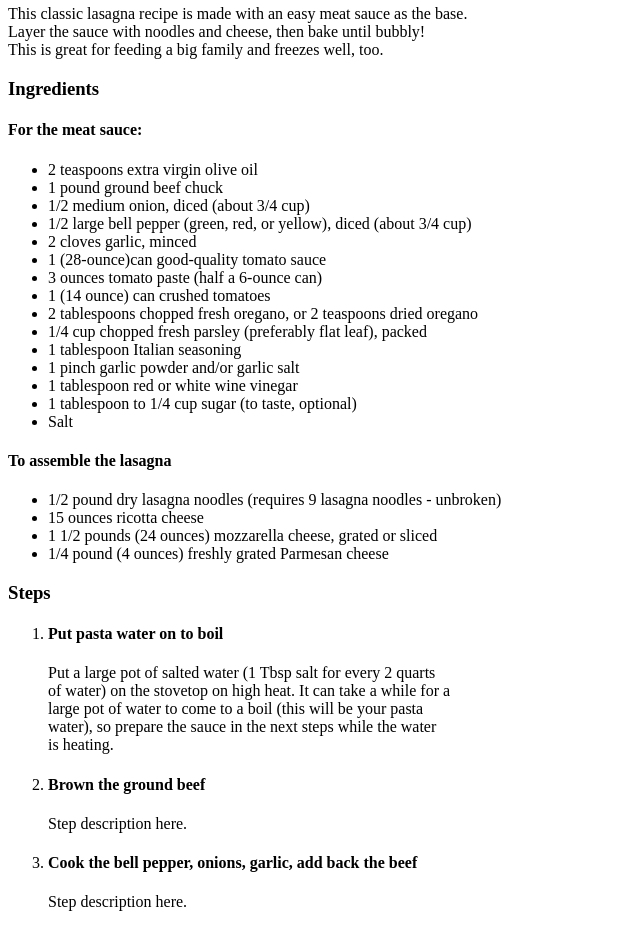
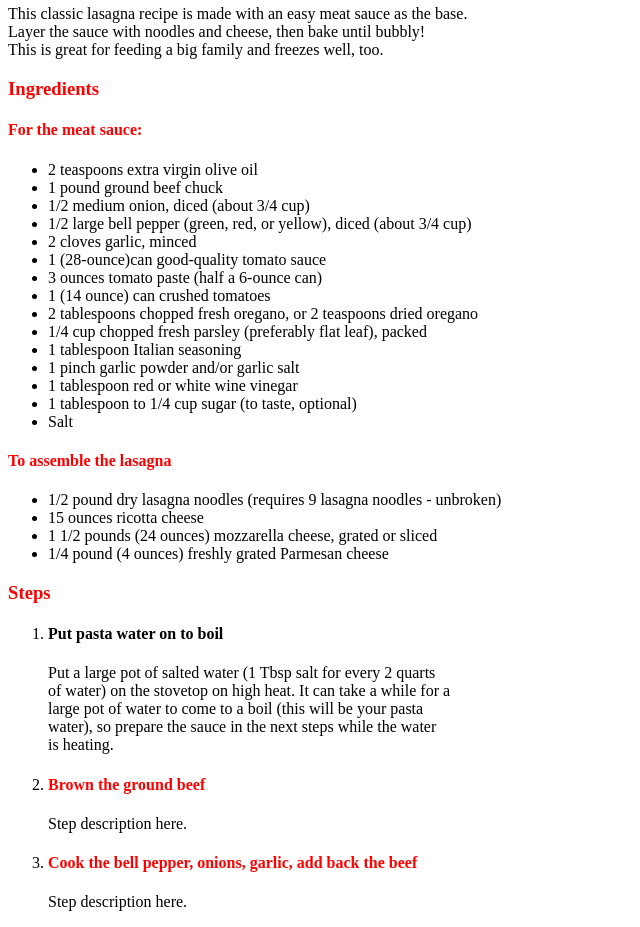
Before and after one commit to tjreagan/odin-recipes, a plain HTML site: page recipes/lasagna.html in a window 1280 px wide. Shown: the part 322-1249 px from the top of the page, without its empty margins (0-640 px from the left). Drawn offline with Linux system fonts and the light colour scheme.

Commit message:
Add styles.css and link to html files

```diff
--- a/recipes/lasagna.html
+++ b/recipes/lasagna.html
@@ -1,13 +1,16 @@
-<h1>Lasagna</h1>
+<head>
+    <link rel="stylesheet" href="../styles.css">
+</head>
+<h1 class="header">Lasagna</h1>
 <img src="../images/lasagna-pic.jpg">
-<h2>Description</h2>
+<h2 class="header">Description</h2>
 <p>
     This classic lasagna recipe is made with an easy meat sauce as the base.<br>
     Layer the sauce with noodles and cheese, then bake until bubbly!<br>
     This is great for feeding a big family and freezes well, too.
 </p>
-<h3>Ingredients</h3>
-<h4>For the meat sauce:</h4>
+<h3 class="header">Ingredients</h3>
+<h4 class="header">For the meat sauce:</h4>
 <ul>
     <li>2 teaspoons extra virgin olive oil</li>
     <li>1 pound ground beef chuck</li>
@@ -25,14 +28,14 @@
     <li>1 tablespoon to 1/4 cup sugar (to taste, optional)</li>
     <li>Salt</li>
 </ul>
-<h4>To assemble the lasagna</h4>
+<h4 class="header">To assemble the lasagna</h4>
 <ul>
     <li>1/2 pound dry lasagna noodles (requires 9 lasagna noodles - unbroken)</li>
     <li>15 ounces ricotta cheese</li>
     <li>1 1/2 pounds (24 ounces) mozzarella cheese, grated or sliced</li>
     <li>1/4 pound (4 ounces) freshly grated Parmesan cheese</li>
 </ul>
-<h3>Steps</h3>
+<h3 class="header">Steps</h3>
 <ol>
     <li>
         <h4>Put pasta water on to boil</h4>
@@ -45,13 +48,13 @@
         </p>
     </li>
     <li>
-        <h4>Brown the ground beef</h4>
+        <h4 class="header">Brown the ground beef</h4>
         <p>
             Step description here.
         </p>
     </li>
     <li>
-        <h4>Cook the bell pepper, onions, garlic, add back the beef</h4>
+        <h4 class="header">Cook the bell pepper, onions, garlic, add back the beef</h4>
         <p>
             Step description here.
         </p>
--- /dev/null
+++ b/styles.css
@@ -0,0 +1,3 @@
+.header {
+    color: red;
+}
```
Also changed, not shown: index.html (+2 -1 lines).
